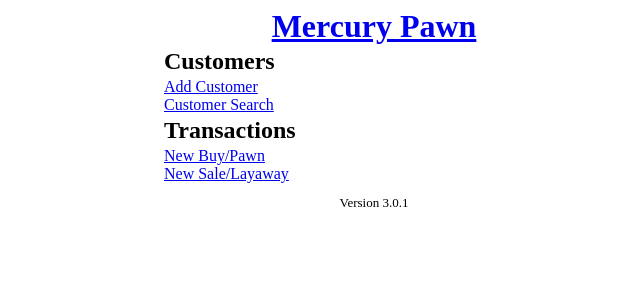
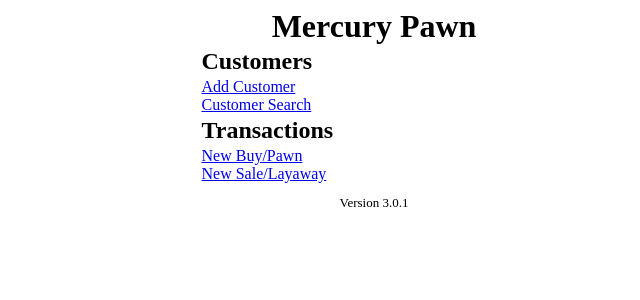
Before and after one commit to jacobvalenta/mercury3, a Django app: page / in a window 1280 px wide. Shown: the top 300 px of the page, without its empty margins (266-906 px from the left). Run offline with Django 4.2, Linux system fonts and the light colour scheme.

Commit message:
Change content width

```diff
--- a/mercury3/core/templates/base.html
+++ b/mercury3/core/templates/base.html
@@ -10,8 +10,13 @@
 			margin-bottom: 3px;
 		}
 
+		h1 a {
+			text-decoration: none;
+			color: black;
+		}
+
 		.container{
-			width: 420px;
+			width: 345px;
 			margin-left: auto;
 			margin-right: auto;
 		}
```
